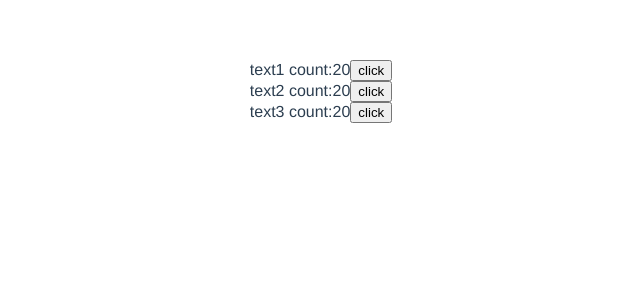
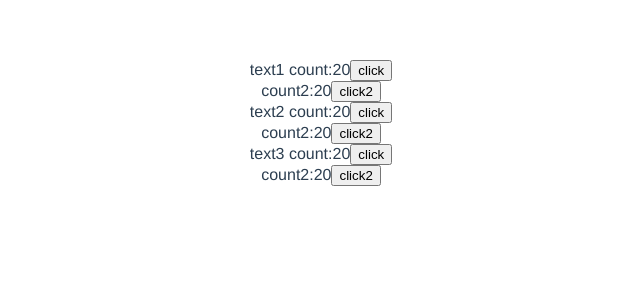
Before and after one commit to MasqueradeU/vue_prac, a Vue app: page / in a window 1280 px wide. Shown: the top 300 px of the page, without its empty margins (319-959 px from the left). Built offline with nearby package versions, Linux system fonts and the light colour scheme.

Commit message:
Count another components

```diff
--- a/src/App.vue
+++ b/src/App.vue
@@ -3,13 +3,23 @@
     <div class="hoge" v-for="(msg, idx) in msgs" v-bind:key="msg">
       <span>{{ msg.name }} count:{{ msg.count }}</span>
       <button @click="handleclick(idx, $event)">click</button>
+      <dataBinding
+      @child-ev="countSynchronized(idx, $event)"
+      v-bind:count="msg.count"
+      :v-bind:idx="idx"/>
     </div>
   </div>
 </template>
 
 <script>
+import dB from './components/dataBinding'
 export default {
+  components: {
+    dataBinding: dB
+  },
+
   name: 'App',
+
   data () {
     return {
       msgs: [{
@@ -26,6 +36,9 @@ export default {
   },
   methods: {
     handleclick: function (idx, e) {
+      this.msgs[idx].count += 1
+    },
+    countSynchronized: function (idx, count, e) {
       this.msgs[idx].count += 1
     }
   }
--- a/src/components/dataBinding.vue
+++ b/src/components/dataBinding.vue
@@ -1,21 +1,36 @@
 <template>
-  <div id="databinding">
-    <p>{{ countClick }}</p>
-    <button v-on:click="increment">Increment click</button>
+  <div class="databinding">
+    <span>count2:{{ count }}</span>
+    <button @click="handleclick2(idx, $event)">click2</button>
   </div>
 </template>
 
 <script>
+import aP from '../App'
 export default {
+  components: {
+    ap: aP
+  },
   name: 'databinding',
+
+  props: {
+    count: {
+      type: Number
+    },
+
+    idx: {
+      type: Number
+    }
+  },
+
   data () {
     return {
       countClick: 0
     }
   },
   methods: {
-    increment: function () {
-      this.countClick += 1
+    handleclick2: function () {
+      this.$emit('child-ev')
     }
   }
 }
```
